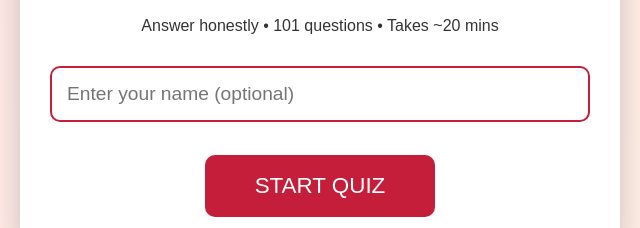
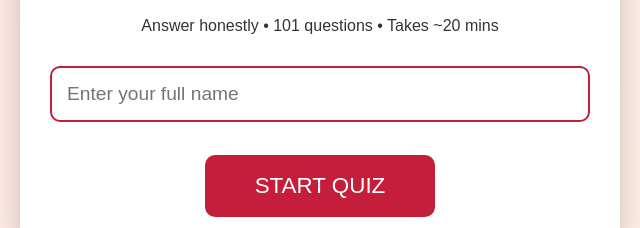
Before and after one commit to samg1010/find-your-fire-2025, a plain HTML site: page quiz/index.html in a window 1280 px wide. Shown: the part 251-479 px from the top of the page, 320-960 px from the left. Drawn offline with nearby package versions, Linux system fonts and the light colour scheme.

Commit message:
Update placeholder text for name input field

```diff
--- a/quiz/index.html
+++ b/quiz/index.html
@@ -40,7 +40,7 @@
   <div id="intro" style="padding:30px;text-align:center">
     <h2>Discover Your Spiritual Gift & Calling!</h2>
     <p>Answer honestly • 101 questions • Takes ~20 mins</p>
-    <input type="text" id="name" placeholder="Enter your name (optional)">
+    <input type="text" id="name" placeholder="Enter your full name">
     <br><br>
     <button class="btn" onclick="startQuiz()" style="padding:18px 50px;font-size:1.4rem">START QUIZ</button>
   </div>
```
